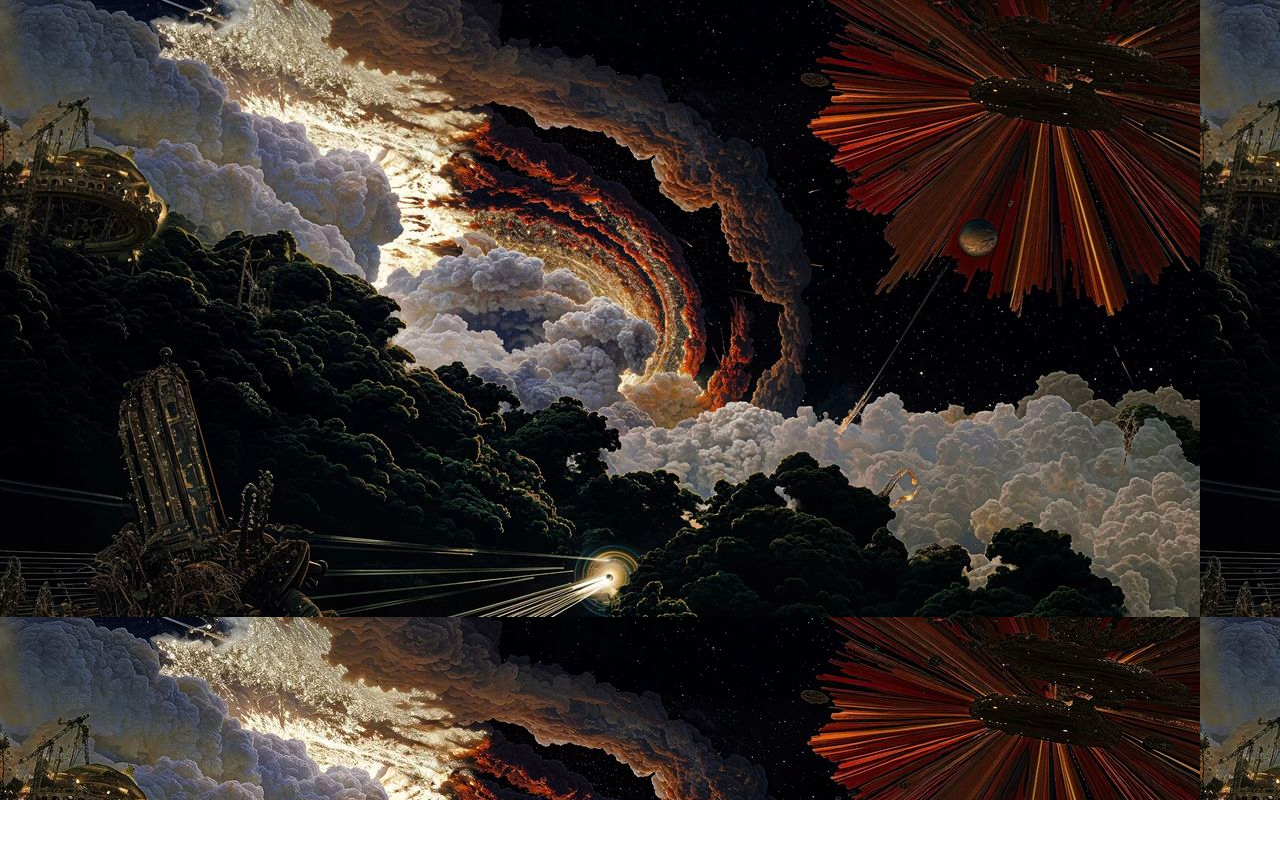
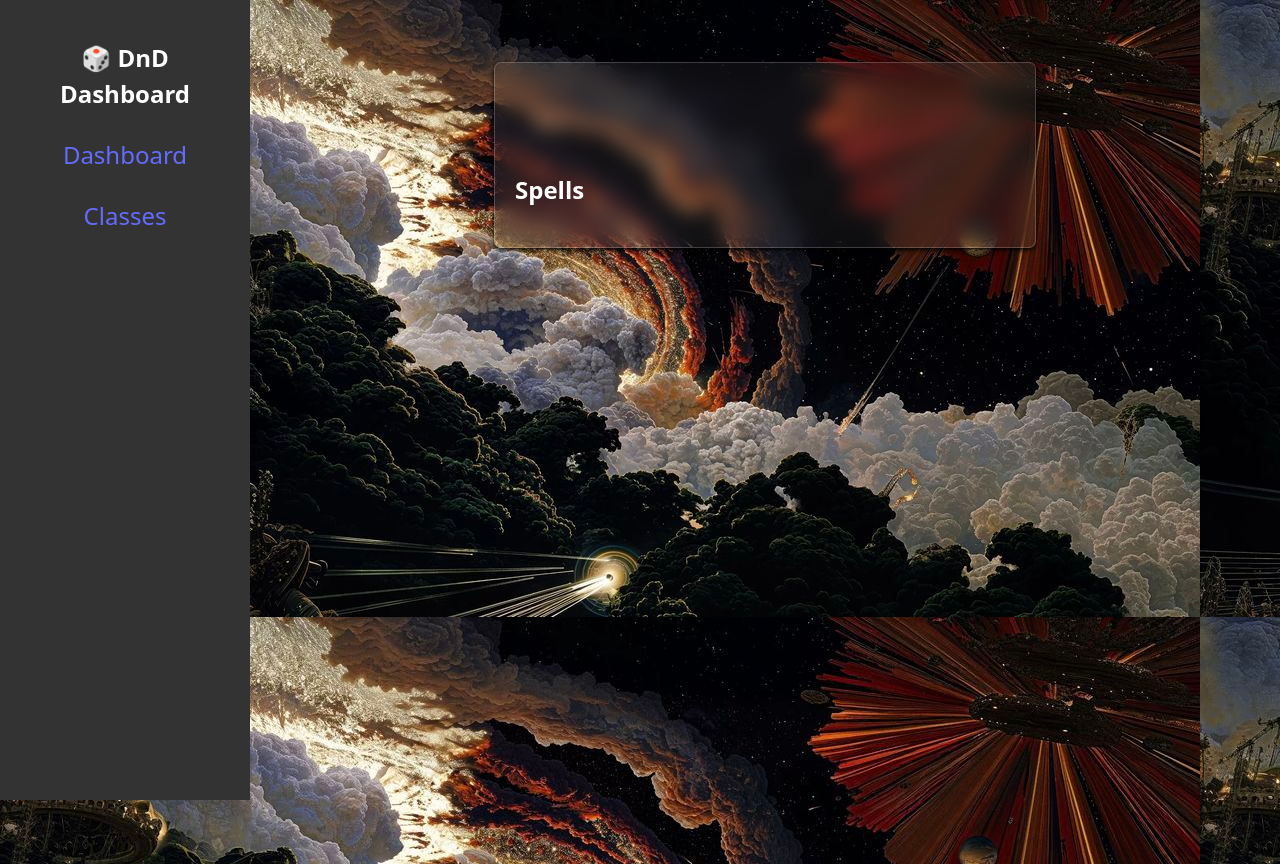
Before and after one commit to Aiden-Barrera/WEB102-Week6-Project, a React (Vite) app in the folder data-dashboard/: page /viewMore in a window 1280 px wide. Before the commit this address had no page. Before the commit the page ends 800 px from the top, so only its background shows below. Built offline with nearby package versions, Linux system fonts and the light colour scheme.

Commit message:
Added a Button to View more info by rows

```diff
--- a/data-dashboard/src/App.css
+++ b/data-dashboard/src/App.css
@@ -27,15 +27,43 @@
   max-height: 90vh;
 }
 
+.more-info-card {
+  background: rgba(255, 255, 255, 0.05);
+  display: flex;
+  border-radius: 7px;
+  flex-direction: column;
+  padding: 5%;
+  margin: 10px auto;
+  justify-content: center;
+  width: auto;
+  height: auto;
+  text-align: center;
+  backdrop-filter: blur(10px);
+  -webkit-backdrop-filter: blur(10px);
+  box-shadow: 0 2px 5px black;
+  color: white;
+  border: 1px solid rgba(255, 255, 255, 0.2);
+  overflow-y: auto;
+  overflow-x: hidden;
+  max-height: 90vh;
+}
+
+.spell-list {
+  text-align: left; /* ✅ override centering for this section */
+}
+
 .spell-grid {
   display: grid;
-  grid-template-columns: 1.5fr 2fr 1fr 2fr 1fr 2fr 1fr;
+  grid-template-columns: 1.5fr 2fr 1fr 2fr 1fr 2fr 1fr 1fr;
   gap: 10px;
   margin-top: 10px;
   align-items: center;
+  text-align: left;
 }
 
 .spell-grid.header {
+  display: grid;
+  grid-template-columns: 1.5fr 2fr 1fr 2fr 1fr 2fr 1fr 1fr;
   font-weight: bold;
   border-bottom: 2px solid white;
   padding-bottom: 8px;
--- a/data-dashboard/src/App.jsx
+++ b/data-dashboard/src/App.jsx
@@ -2,6 +2,7 @@ import {Routes, Route} from 'react-router-dom'
 import './App.css'
 import Home from './components/Home'
 import Sidebar from './components/SideBar'
+import ViewMore from './components/ViewMore'
 
 const App = () => {
 
@@ -10,6 +11,7 @@ const App = () => {
             <Route path="/" element={<Sidebar />}>
                 <Route index element={<Home />}/>
                 <Route path="/classes" element={<h1>Classes Page</h1>}/>
+                <Route path="/viewMore" element={<ViewMore />} />
             </Route>
         </Routes>
     )
--- a/data-dashboard/src/components/ClassCard.jsx
+++ b/data-dashboard/src/components/ClassCard.jsx
@@ -1,7 +1,9 @@
-import { useState, useEffect } from 'react'
+import React, { useState, useEffect } from 'react'
+import { useNavigate } from "react-router-dom";
 import axios from "axios"
 import './../App.css'
 const ClassCard = ({item, level}) => {
+    const navigate = useNavigate()
     const [spellsbyClass, setSpellsByClass] = useState(null)
 
     const fetchSpells = async () => {
@@ -24,16 +26,24 @@ const ClassCard = ({item, level}) => {
         fetchSpells()
     }, [item, level])
 
+    const handleClick = () => {
+        navigate("/viewMore", {
+            state: {
+                classItem: item,
+                spells: spellsbyClass
+            }
+        })
+    }
 
     return (
         <>
            <div className="spell-grid">
                 <div>{item?.name}</div>
                 {spellsbyClass?.length !== 0 ? spellsbyClass?.slice(0, 3)?.map((spell, index) => (
-                    <>
-                    <div key={`name-${index}`}>{spell?.name ?? "N/A"}</div>
-                    <div key={`level-${index}`}>{spell?.level ?? "N/A"}</div>
-                    </>
+                    <React.Fragment key={index}>
+                        <div>{spell?.name ?? "N/A"}</div>
+                        <div>{spell?.level ?? "N/A"}</div>
+                    </React.Fragment>
                 )) : (
                     <>
                     <div>N/A</div>
@@ -44,8 +54,10 @@ const ClassCard = ({item, level}) => {
                     <div>N/A</div>
                     </>
                 )}
+                {spellsbyClass?.length !== 0 && (
+                    <button style={{ padding: "4px 10px" }} onClick={handleClick}>▶️</button>
+                )}
             </div>
-
         </>
     )
 }
--- a/data-dashboard/src/components/Dashboard.jsx
+++ b/data-dashboard/src/components/Dashboard.jsx
@@ -56,6 +56,7 @@ const Dashboard = ({info}) => {
                     <div>Level</div>
                     <div>Spell #3</div>
                     <div>Level</div>
+                    <div>More Detail</div>
                 </div>
 
                 {/* Section for displaying the information */}
--- a/data-dashboard/src/components/Sidebar.jsx
+++ b/data-dashboard/src/components/Sidebar.jsx
@@ -15,10 +15,10 @@ const Sidebar = () => {
                     padding: '20px',
                     boxSizing: 'border-box'
                 }}>
-                <h2>DnD Dashboard</h2>
+                <h2>🎲 DnD Dashboard</h2>
                 <ul style={{ listStyle: 'none', padding: 0, color: "#ffffff" }}>
-                    <li><Link to="/">Dashboard</Link></li>
-                    <li><Link to="/classes">Classes</Link></li>
+                    <li style={{margin: "25px", fontSize: "24px", fontWeight: "900"}}><Link to="/">Dashboard</Link></li>
+                    <li style={{margin: "25px", fontSize: "24px", fontWeight: "900"}}><Link to="/classes">Classes</Link></li>
                 </ul>
                 </div>
 
@@ -26,7 +26,7 @@ const Sidebar = () => {
                     marginLeft: '250px',
                     padding: '20px',
                     height: '100vh',
-                    overflowY: 'auto',
+                    width: "100%",
                     boxSizing: 'border-box',}}
                 >
                     <Outlet />
--- /dev/null
+++ b/data-dashboard/src/components/ViewMore.jsx
@@ -0,0 +1,27 @@
+import { useLocation } from 'react-router-dom'
+
+const ViewMore = () => {
+    const location = useLocation()
+    const { classItem, spells } = location.state || {}
+
+    return (
+        <div className='more-info-card' style={{padding: "20px", minWidth: "500px"}}>
+            <h1>{classItem?.name}</h1>
+            <div className="spell-list" style={{display: "flex", flexDirection: "column"}}>
+                <h2>Spells</h2>
+                <div style={{display:"flex", flexDirection: "column", gap: "10px"}}>
+                    {spells?.slice(0, 10)?.map((spell, i) => (
+                        <>
+                            <div style={{display: 'flex', gap: "15px"}}>
+                                <p style={{margin: 0}}>{spell.name}</p>
+                                <p style={{margin: 0}}>{spell.level}</p>
+                            </div>
+                        </>
+                    ))}
+                </div>
+            </div>
+        </div>
+    )
+}
+
+export default ViewMore
```
